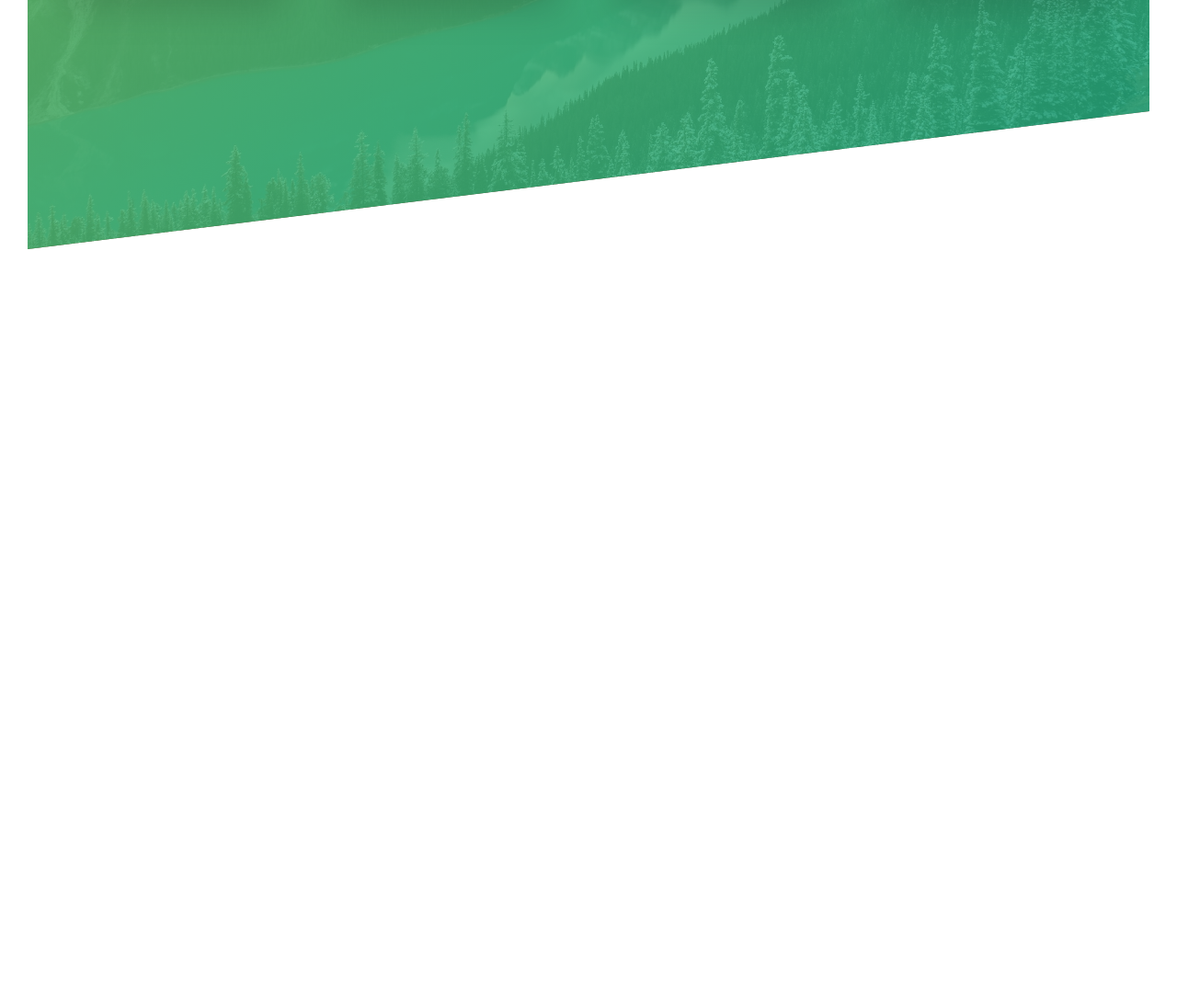
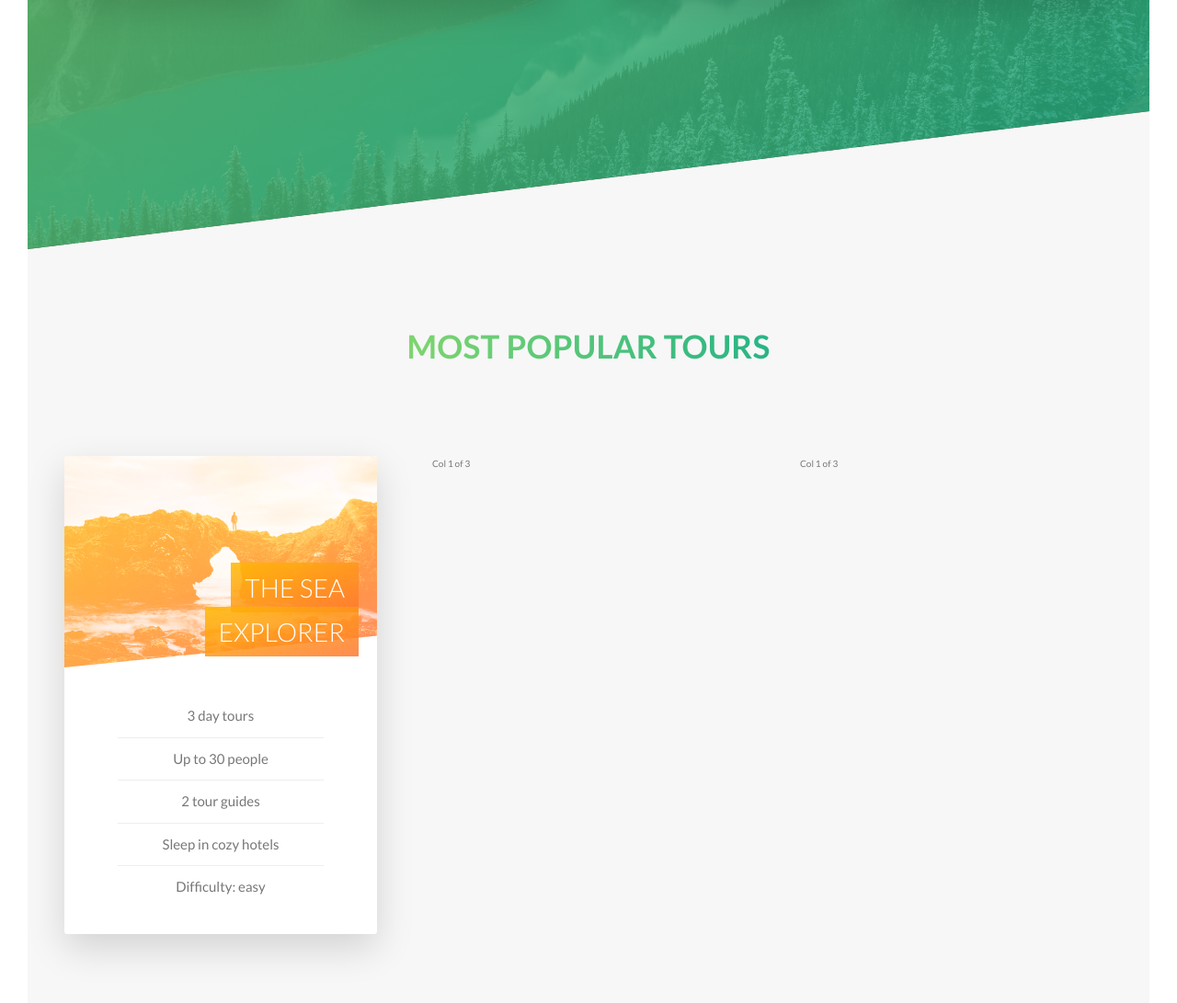
Before and after one commit to EugeneLevkovych/Natours-1, a website: page index.html in a window 1280 px wide. Shown: the part 1984-3075 px from the top of the page at 92% size. Before the commit the page ends 2256 px from the top, so only its background shows below. Drawn offline with Linux system fonts and the light colour scheme.

Commit message:
add front card

```diff
--- a/index.html
+++ b/index.html
@@ -109,6 +109,37 @@
           </div>
         </div>
       </section>
+      <section class="section-tours">
+        <div class="u-center-text u-margin-bottom-big">
+          <h2 class="heading-secondary">
+            Most popular tours
+          </h2>
+        </div>
+        <div class="row">
+          <div class="col-1-of-3">
+            <div class="card">
+             <div class="card__side card__side--front">
+              <div class="card__picture card__picture--1">&nbsp;</div>
+              <h4 class="card__heading">
+                <span class="card__heading-span card__heading-span--1">The sea explorer</span>
+                </h4>
+              <div class="card__details">
+                <ul>
+                  <li>3 day tours</li>
+                  <li>Up to 30 people</li>
+                  <li>2 tour guides</li>
+                  <li>Sleep in cozy hotels</li>
+                  <li>Difficulty: easy</li>
+                </ul>
+              </div>
+             </div>
+             <div class="card__side card__side--back card__side--back-1">BACK</div>
+            </div>
+          </div>
+          <div class="col-1-of-3">Col 1 of 3</div>
+          <div class="col-1-of-3">Col 1 of 3</div>
+        </div>
+      </section>
     </main>
 
     <!-- <srction class="grid-test">
--- a/sass/abstracts/_variables.scss
+++ b/sass/abstracts/_variables.scss
@@ -5,9 +5,18 @@ $color-primary-light: #7ed56f;
 // $color-primary-light: #6fa2d5;
 $color-primary-dark: #28b485;
 // $color-primary-dark: #8528b4;
+
+$color-secondary-light: #ffb900;
+$color-secondary-dark: #ff7730;
+
+$color-tertiary-light: #2998ff;
+$color-tertiary-dark: #5643fa;
+
 $color-grey-dark: #777;
 
 $color-grey-light-1: #f7f7f7;
+$color-grey-light-2: #eee;
+
 $color-white: #fff;
 $color-black: #000;
 //FONT
--- /dev/null
+++ b/sass/components/_card.scss
@@ -0,0 +1,98 @@
+.card {
+perspective: 150rem;
+-moz-perspective: 150rem;
+position: relative;
+height: 52rem;
+
+ &__side {
+    height: 52rem;
+    transition: all .8s ease;
+    position: absolute;
+    top: 0;
+    left: 0;
+    width: 100%;
+    backface-visibility: hidden;
+    border-radius: 3px;
+    overflow: hidden;
+    box-shadow: 0 1.5rem 4rem rgba($color-black, .15);
+&--front {
+     background-color: $color-white;
+        }
+
+&--back {
+     transform: rotateY(180deg);
+
+  &-1 {
+     background-image: linear-gradient(to right bottom, $color-secondary-light, $color-secondary-dark);
+    }
+ }
+ }
+
+ &:hover &__side--front {
+    transform: rotateY(-180deg);
+}
+
+&:hover &__side--back {
+    transform: rotateY(0);
+}
+// Front side styling
+&__picture {
+    background-size:cover;
+    height: 23rem;
+    background-blend-mode: screen;
+    -webkit-clip-path: polygon(0 0, 100% 0, 100% 85%, 0 100% );
+    clip-path: polygon(0 0, 100% 0, 100% 85%, 0 100% );
+
+    &--1 {
+        background-image: linear-gradient(to right bottom, $color-secondary-light, $color-secondary-dark),url(../img/nat-5.jpg);
+
+    }
+
+    &--2 {
+        background-image: url(../img/nat-5.jpg);
+    }
+
+    &--3 {
+        background-image: url(../img/nat-5.jpg);
+    }
+}
+
+&__heading {
+    font-size: 2.8rem;
+    font-weight: 300;
+    text-transform: uppercase;
+    text-align: right;
+    color: $color-white;
+    position: absolute;
+    top: 12rem;
+    right: 2rem;
+    width: 75%;
+}
+
+&__heading-span {
+    padding: 1rem 1.5rem;
+    -webkit-box-decoration-break: clone;
+    box-decoration-break: clone;
+    &--1 {
+        background-image: linear-gradient(to right bottom,
+         rgba($color-secondary-light, .85),
+         rgba($color-secondary-dark, .85));
+    }
+}
+&__details {
+    padding: 3rem;
+    ul {
+        list-style: none;
+        width: 80%;
+        margin: 0 auto;
+        li {
+            text-align: center;
+            font-size: 1.5rem;
+            padding: 1rem;
+            &:not(:last-child) {
+                border-bottom: 1px solid $color-grey-light-2;
+            }
+        }
+    }
+}
+}
--- a/sass/layout/_grid.scss
+++ b/sass/layout/_grid.scss
@@ -1,6 +1,5 @@
 .row {
   max-width: $grid-width;
-  // background-color: #eee;
   margin: 0 auto;
 
   &:not(:last-child) {
@@ -10,7 +9,6 @@
   @include clearfix;
 
   [class^="col-"] {
-    // background-color: orangered;
     float: left;
 
     &:not(:last-child) {
--- a/sass/layout/_header.scss
+++ b/sass/layout/_header.scss
@@ -9,6 +9,7 @@
     url(../img/hero.jpg);
   background-size: cover;
   background-position: top;
+  -webkit-clip-path: polygon(0 0, 100% 0, 100% 75vh, 0 100%);
   clip-path: polygon(0 0, 100% 0, 100% 75vh, 0 100%);
 
   &__logo-box {
--- a/sass/main.scss
+++ b/sass/main.scss
@@ -10,6 +10,7 @@
 @import "components/button";
 @import "components/composition";
 @import "components/feature-box";
+@import "components/card";
 
 @import "layout/header";
 @import "layout/grid";
--- a/sass/pages/_home.scss
+++ b/sass/pages/_home.scss
@@ -20,3 +20,9 @@
       transform: skewY(7deg);
     }
 }
+
+.section-tours {
+  background-color: $color-grey-light-1;
+  padding: 25rem 0 50rem;
+  margin-top: -10rem;
+}
```
Also changed, not shown: css/style.css.
